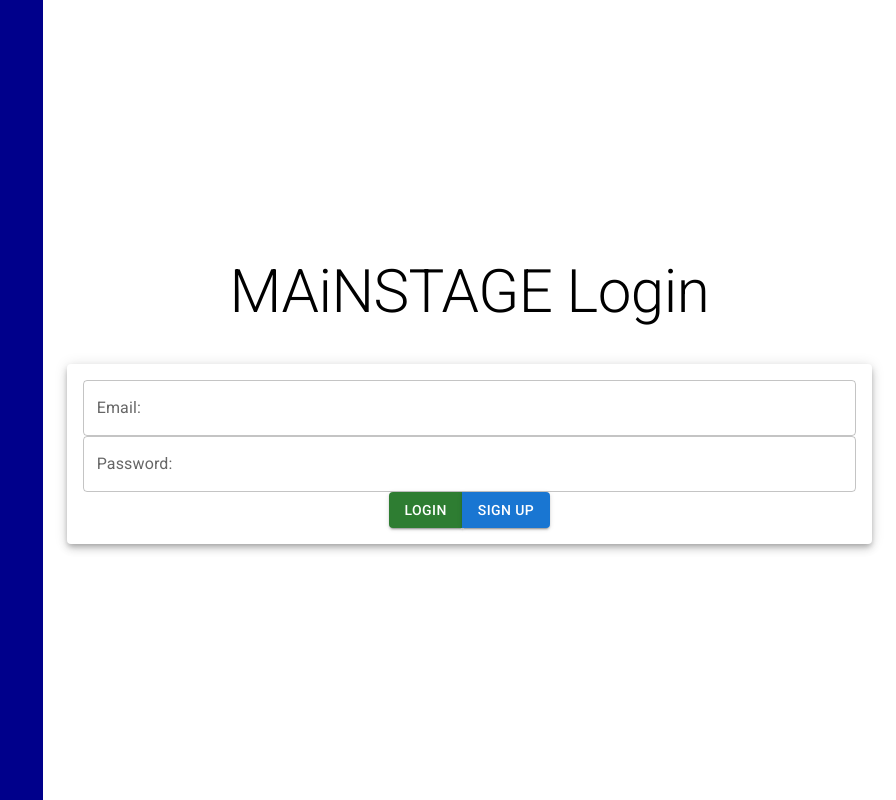
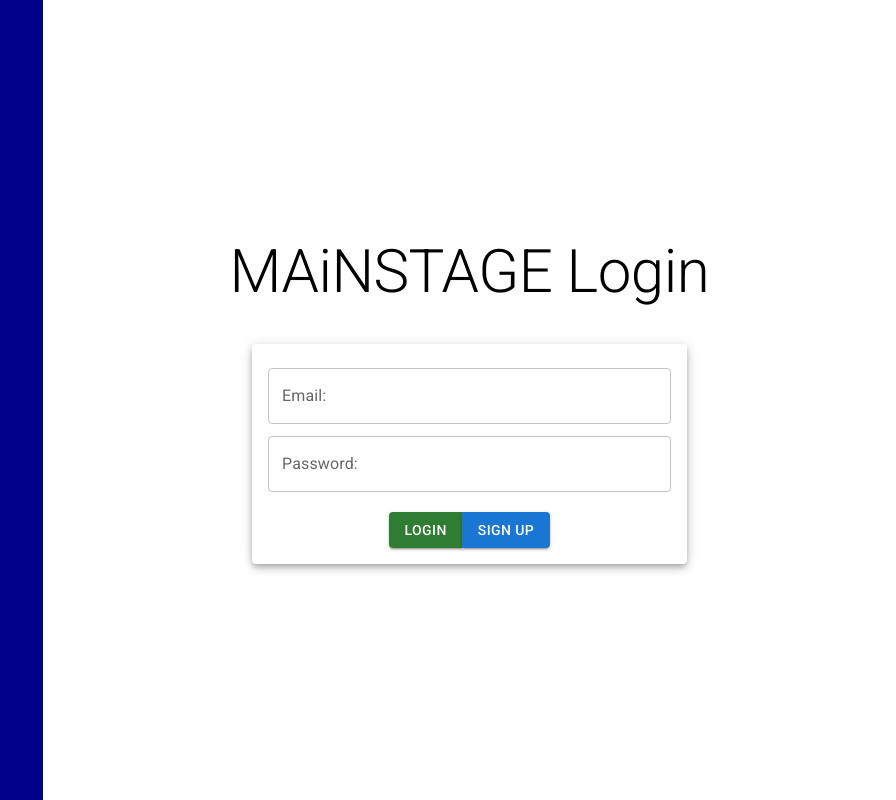
Before and after one commit to drewkeat/mainstage-client, a React (Create React App) app: page / in a window 1280 px wide. Shown: the whole page, without its empty margins (384-1280 px from the left). Built offline with nearby package versions, Linux system fonts and the light colour scheme.

Commit message:
Rename StyledLoginForm for LoginForm and move to Components folder, adjust margins for readability

```diff
--- a/src/Components/StyledLoginForm.jsx
+++ b/src/Components/LoginForm.jsx
@@ -15,7 +15,7 @@ const validationSchema = Yup.object().shape({
   password: Yup.string().required("Required"),
 });
 
-function StyledLoginForm({ setCurrentUser, ...props }) {
+function LoginForm({ setCurrentUser, ...props }) {
   const navigate = useNavigate();
 
   const formik = useFormik({
@@ -34,10 +34,11 @@ function StyledLoginForm({ setCurrentUser, ...props }) {
       <Typography variant="h2">MAiNSTAGE Login</Typography>
       <br />
       <br />
-      <Paper sx={{ padding: "1rem" }} elevation={5}>
+      <Paper sx={{ padding: "1rem", maxWidth: {xs: '100%', md: '50%'}, margin: 'auto' }} elevation={5}>
         <form onSubmit={formik.handleSubmit}>
           <TextField
             fullWidth
+            margin='dense'
             type="text"
             name="email"
             label="Email:"
@@ -48,6 +49,7 @@ function StyledLoginForm({ setCurrentUser, ...props }) {
           />
           <TextField
             fullWidth
+            margin='dense'
             type="password"
             name="password"
             label="Password:"
@@ -56,8 +58,8 @@ function StyledLoginForm({ setCurrentUser, ...props }) {
             error={formik.touched.password && Boolean(formik.errors.password)}
             helperText={formik.errors.password}
           />
-          <ButtonGroup>
-            <Button type="submit" variant="contained" color="success">
+          <ButtonGroup sx={{marginTop: '1rem'}}>
+            <Button type="submit" variant="contained" color="success" >
               Login
             </Button>
             <Button variant="contained" onClick={()=> navigate('/signup')}>Sign Up</Button>
@@ -68,4 +70,4 @@ function StyledLoginForm({ setCurrentUser, ...props }) {
   );
 }
 
-export default StyledLoginForm;
+export default LoginForm;
--- a/src/Pages/Landing/Landing.jsx
+++ b/src/Pages/Landing/Landing.jsx
@@ -1,9 +1,7 @@
 import { Container, Grid, useMediaQuery } from "@mui/material";
 import { connect } from "react-redux";
 import { setCurrentUser } from "../../Actions/UserActions";
-import StyledLoginForm from "../../Components/StyledLoginForm";
-
-import LoginForm from "./components/LoginForm";
+import LoginForm from "../../Components/LoginForm";
 
 function Landing({ setCurrentUser, ...props }) {
   const smScreen = useMediaQuery("(min-width: 700px");
@@ -29,7 +27,7 @@ function Landing({ setCurrentUser, ...props }) {
         alignContent="center"
         justifyContent={"center"}
       >
-        <StyledLoginForm setCurrentUser={setCurrentUser} />
+        <LoginForm setCurrentUser={setCurrentUser} />
       </Grid>
     </Grid>
   );
```
